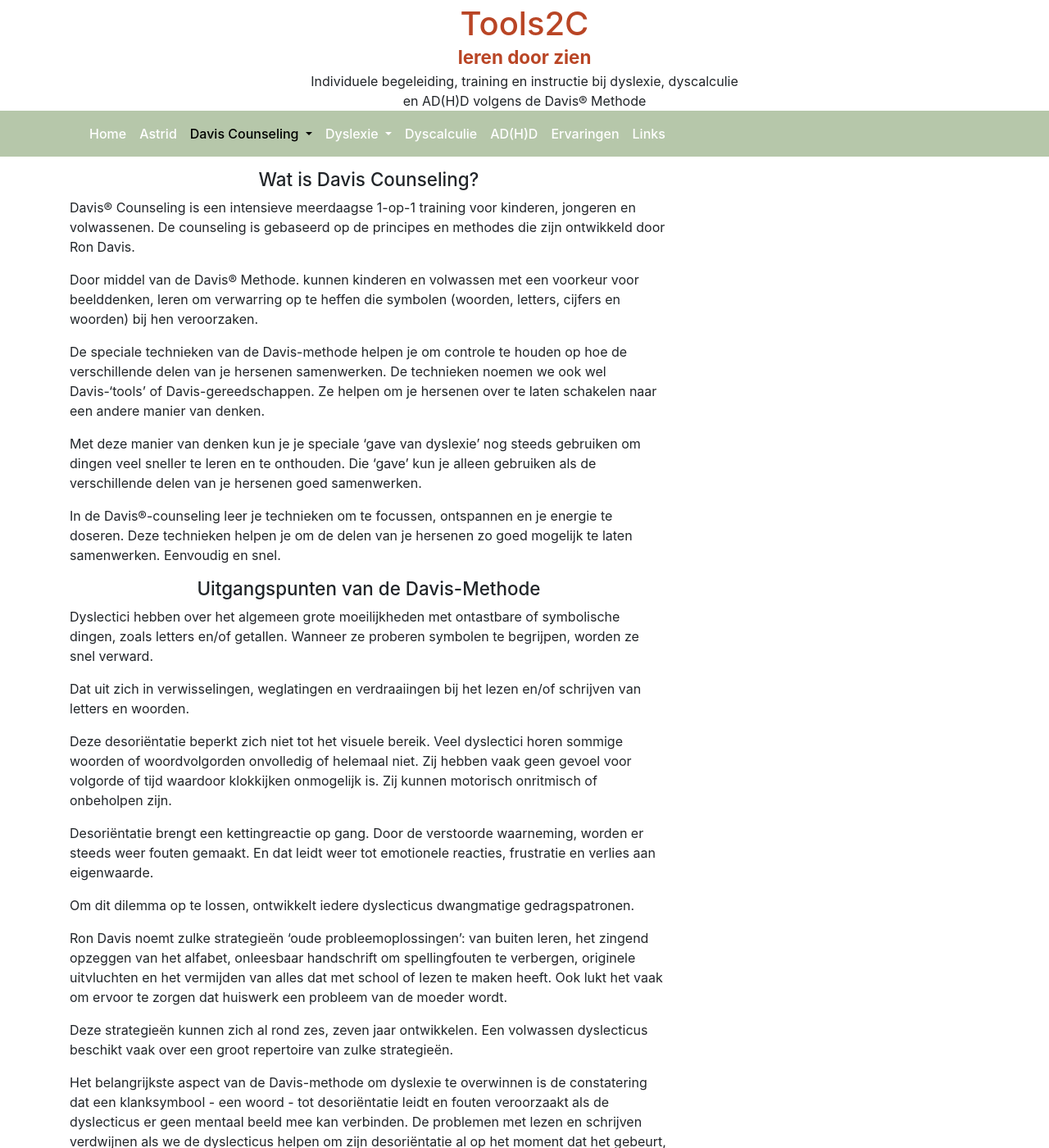
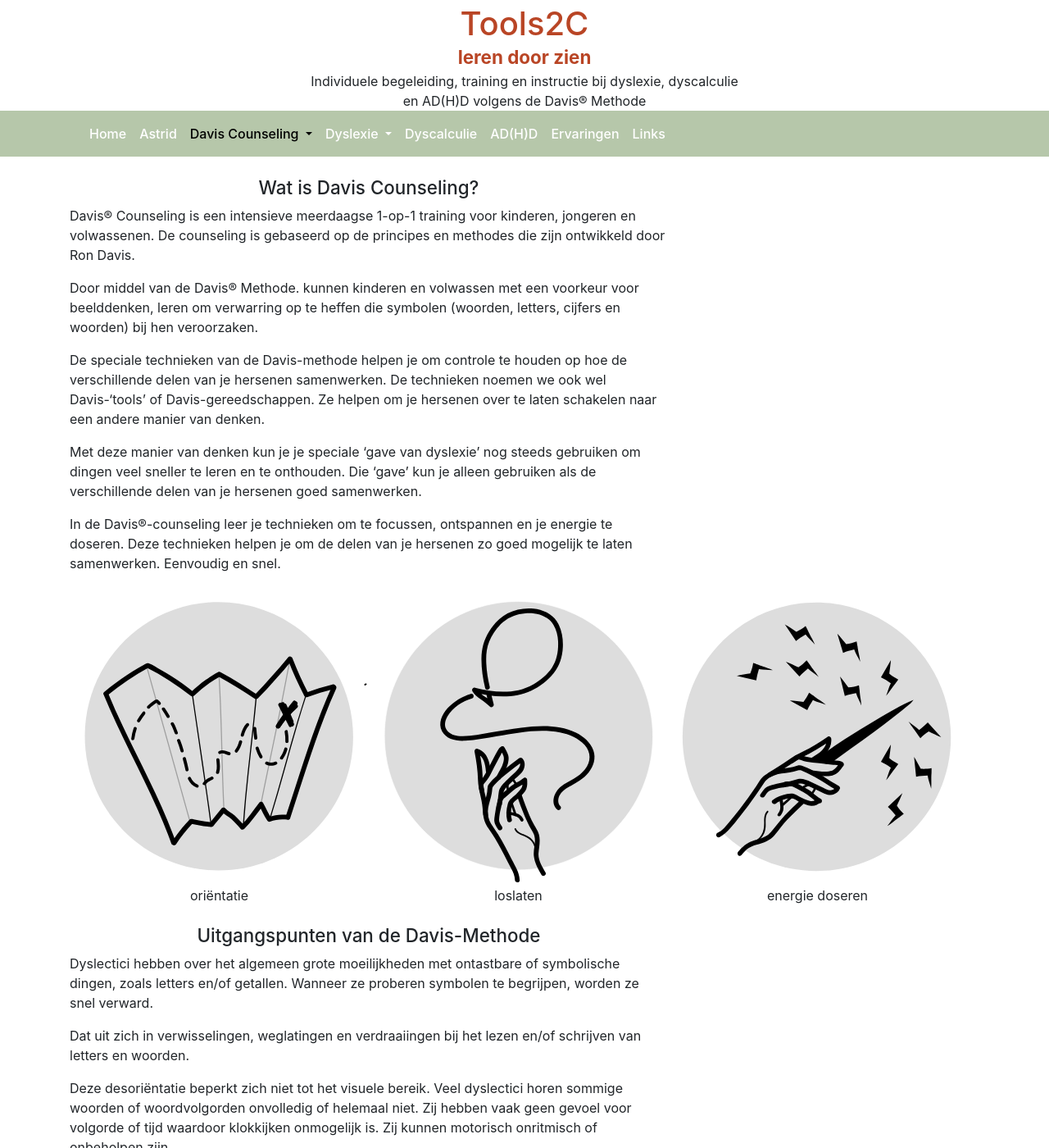
Before and after one commit to Tools2C/old-website, a Jekyll site: the page built from counseling.md, in a window 1280 px wide and 1400 px high. Shown: the whole window at 82% size. Built offline with Jekyll 4.4.1, drawn with Linux system fonts in a browser that asks for light colours.

Commit message:
Some more formatting and behaviour

```diff
--- a/_data/navigation.yml
+++ b/_data/navigation.yml
@@ -1,7 +1,7 @@
 - title: Home
-  url: /home.html
+  url: /home.html#top
 - title: Astrid
-  url: /astrid.html
+  url: /astrid.html#top
 - title: Davis Counseling
   url: /counseling.html
   sublinks:
--- a/_includes/navigation.html
+++ b/_includes/navigation.html
@@ -10,7 +10,8 @@
           {% assign links = site.data.navigation %}
           {% for link in links %}
               {% assign class = nil %}
-              {% if page.url contains link.url %}
+              {% assign linkurl = link.url | split: "#" | first %}
+              {% if page.url contains linkurl  %}
                   {% assign class = 'active' %}
               {% endif %}
               {% if link.sublinks %}
--- a/_layouts/default.html
+++ b/_layouts/default.html
@@ -18,6 +18,7 @@
     <div class="row">
       {% if page.rechts %}
         <div class="col-sm-8">
+	  <a id="top"></a>
           {{ content }}
         </div>
         <div class="col-sm-4">
@@ -28,11 +29,13 @@
           {% include {{ page.links }} %}
         </div>
         <div class="col-sm-8">
+	  <a id="top"></a>
           {{ content }}
         </div>
       {% else %}
         <div class="col-sm-2"></div>
         <div class="col-sm-8">
+	  <a id="top"></a>
           {{ content }}
         </div>
         <div class="col-sm-2"></div>
--- a/assets/style.css
+++ b/assets/style.css
@@ -19,6 +19,11 @@
   font-size: 140%;
   padding-top: 80px;
   margin-top: -80px;
+}
+.content a#top {
+  display: block;
+  padding-top: 80px;
+  margin-top: -70px;
 }
 html {
   min-height: 100%;
@@ -66,3 +71,12 @@
   color: #fff;
   background-color: #b6c7aa;
 }
+figure {
+  float: left;
+  width: 33.3333333%;
+  text-align: center;
+  text-indent: 0;
+  margin: 0;
+  padding: 0;
+  margin-bottom: 1.5em;
+}
--- a/counseling.md
+++ b/counseling.md
@@ -14,6 +14,36 @@
 Met deze manier van denken kun je je speciale ‘gave van dyslexie’ nog steeds gebruiken om dingen veel sneller te leren en te onthouden. Die ‘gave’ kun je alleen gebruiken als de verschillende delen van je hersenen goed samenwerken.
 
 In de Davis®-counseling leer je technieken om te focussen, ontspannen en je energie te doseren. Deze technieken helpen je om de delen van je hersenen zo goed mogelijk te laten samenwerken. Eenvoudig en snel.
+
+<div class="d-none  d-sm-block" style="position: relative; width: 150%;">
+  <figure>
+    <img src="/assets/orientatie-grijs.svg" style="width: 100%">
+    <figcaption>oriëntatie</figcaption>
+  </figure>
+  <figure>
+    <img src="/assets/loslaten-grijs.svg" style="width: 100%">
+    <figcaption>loslaten</figcaption>
+  </figure>
+  <figure>
+    <img src="/assets/energie-doseren-grijs.svg" style="width: 100%">
+    <figcaption>energie doseren</figcaption>
+  </figure>
+</div>
+<div class="d-block d-sm-none" style="position: relative; width: 100%;">
+  <figure>
+    <img src="/assets/orientatie-grijs.svg" style="width: 100%">
+    <figcaption>oriëntatie</figcaption>
+  </figure>
+  <figure>
+    <img src="/assets/loslaten-grijs.svg" style="width: 100%">
+    <figcaption>loslaten</figcaption>
+  </figure>
+  <figure>
+    <img src="/assets/energie-doseren-grijs.svg" style="width: 100%">
+    <figcaption>energie doseren</figcaption>
+  </figure>
+</div>
+
 
 # Uitgangspunten van de Davis-Methode
 
```
Also changed, not shown: assets/energie-doseren-grijs.svg (renamed from icons/energiedosering-grijs.svg), assets/loslaten-grijs.svg (renamed from icons/loslaten-grijs.svg), assets/orientatie-grijs.svg (renamed from icons/orientatie-grijs.svg), icons/energie-doseren-256.png (renamed from icons/energiedosering-256.png), icons/energie-doseren-grijs.png (renamed from icons/energiedosering-grijs.png), icons/energie-doseren-negatief-256.png (renamed from icons/energiedosering-negatief-256.png), icons/energie-doseren-negatief.png (renamed from icons/energiedosering-negatief.png), icons/energie-doseren-negatief.svg (renamed from icons/energiedosering-negatief.svg), icons/energie-doseren.png (renamed from icons/energiedosering.png), icons/energie-doseren.svg (renamed from icons/energiedosering.svg).
